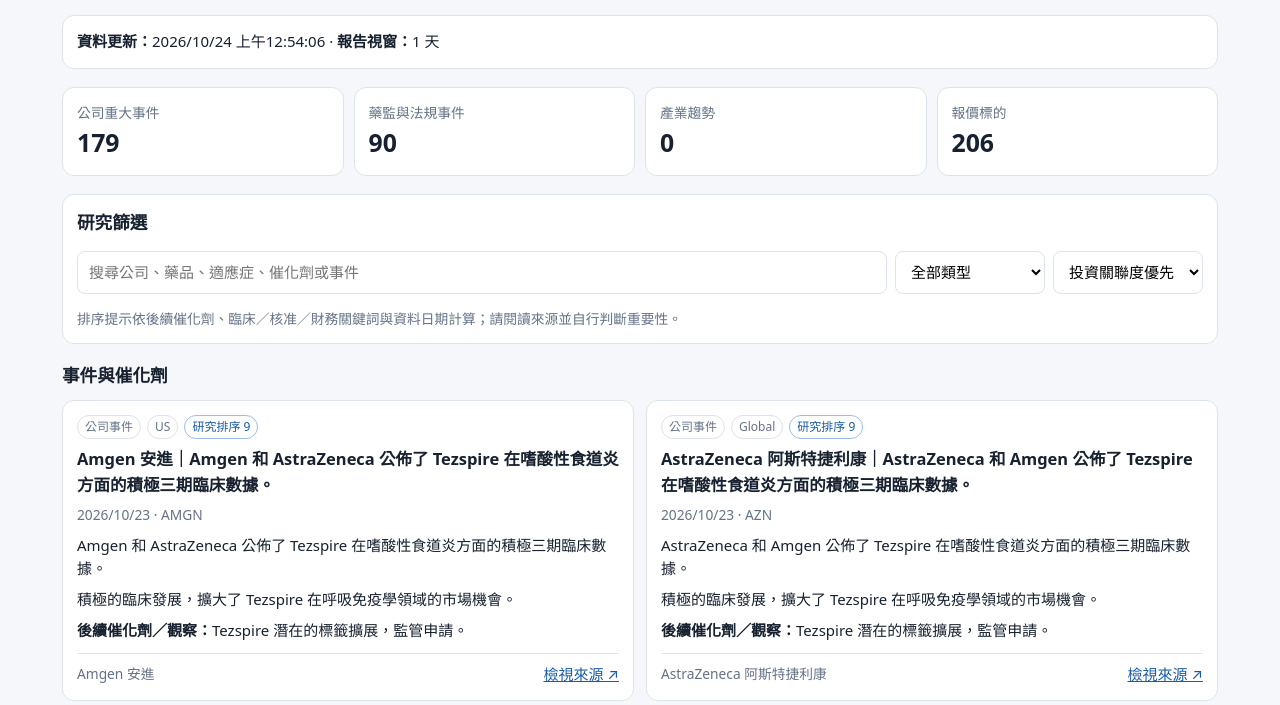
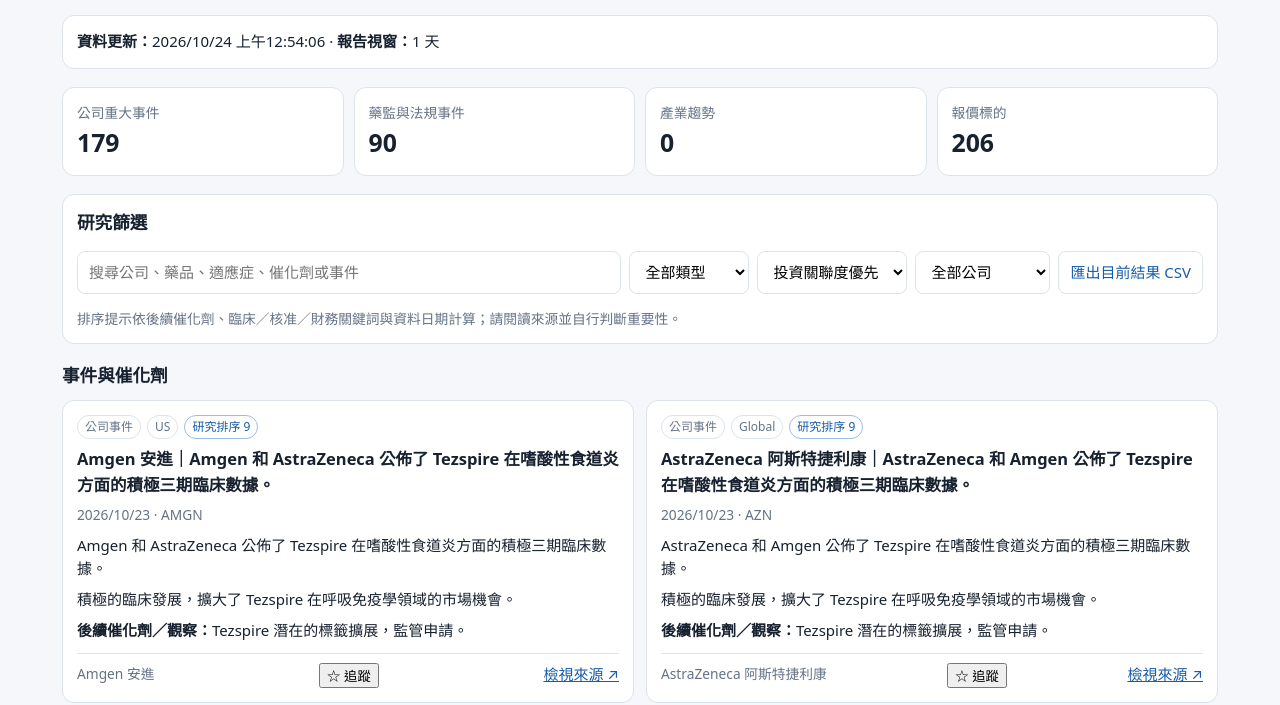
Before and after one commit to TheEnd8/healthcare, a website: page investment.html in a window 1280 px wide. Shown: the part 95-800 px from the top of the page. Drawn offline with Linux system fonts and the light colour scheme.

Commit message:
feat: add company watchlist and CSV export

```diff
--- a/investment.html
+++ b/investment.html
@@ -3,7 +3,7 @@
 <style>
 :root{color-scheme:light;--bg:#f5f7fa;--panel:#fff;--ink:#17212f;--muted:#657286;--line:#dce3eb;--blue:#175ca8}
 *{box-sizing:border-box}body{margin:0;background:var(--bg);color:var(--ink);font:15px/1.55 system-ui,-apple-system,"Noto Sans TC",sans-serif}main{max-width:1200px;margin:auto;padding:22px}h1{font-size:1.7rem;margin:0}h2{font-size:1.1rem;margin:0 0 10px}.sub{color:var(--muted);margin:5px 0 18px}
-.stats{display:grid;grid-template-columns:repeat(4,minmax(0,1fr));gap:10px;margin:18px 0}.stat,.panel,.event{background:var(--panel);border:1px solid var(--line);border-radius:12px;padding:14px}.num{font-size:1.55rem;font-weight:750}.muted{color:var(--muted);font-size:.86rem}.tools{display:flex;flex-wrap:wrap;gap:8px;margin:14px 0}.tools input,.tools select{font:inherit;padding:9px 11px;border:1px solid var(--line);border-radius:8px;background:white;min-width:150px}.tools input{flex:1}
+.stats{display:grid;grid-template-columns:repeat(4,minmax(0,1fr));gap:10px;margin:18px 0}.stat,.panel,.event{background:var(--panel);border:1px solid var(--line);border-radius:12px;padding:14px}.num{font-size:1.55rem;font-weight:750}.muted{color:var(--muted);font-size:.86rem}.tools{display:flex;flex-wrap:wrap;gap:8px;margin:14px 0}.tools input,.tools select,.tools button{font:inherit;padding:9px 11px;border:1px solid var(--line);border-radius:8px;background:white;min-width:120px}.tools input{flex:1}.tools button{cursor:pointer;color:var(--blue)}
 .events{display:grid;grid-template-columns:repeat(2,minmax(0,1fr));gap:12px}.event h3{font-size:1.03rem;margin:7px 0}.tags{display:flex;gap:6px;flex-wrap:wrap}.tag{font-size:.75rem;border:1px solid var(--line);padding:2px 7px;border-radius:99px;color:var(--muted)}.tag.score{color:var(--blue);border-color:#9bbde7}.event p{margin:8px 0}.event .footer{border-top:1px solid var(--line);margin-top:10px;padding-top:9px;display:flex;justify-content:space-between;gap:8px;flex-wrap:wrap}.event a{color:var(--blue)}
 .notice{padding:10px 12px;border-radius:8px;background:#fff4df;color:#754500;margin:12px 0}.empty{padding:30px;text-align:center;color:var(--muted);background:white;border:1px dashed var(--line);border-radius:12px}
 @media(max-width:720px){main{padding:14px}.stats{grid-template-columns:repeat(2,minmax(0,1fr))}.events{grid-template-columns:1fr}h1{font-size:1.4rem}}
@@ -11,14 +11,16 @@
 <h1>生技投資情報工作台</h1><p class="sub">把藥監決策、公司事件與產業趨勢放在同一個研究流程中。評分僅為規則式排序提示，不是投資建議。</p>
 <div id="status" class="panel">正在載入最新報告…</div><div class="stats">
 <div class="stat"><div class="muted">公司重大事件</div><div class="num" id="nco">—</div></div><div class="stat"><div class="muted">藥監與法規事件</div><div class="num" id="nreg">—</div></div><div class="stat"><div class="muted">產業趨勢</div><div class="num" id="ndeep">—</div></div><div class="stat"><div class="muted">報價標的</div><div class="num" id="nquote">—</div></div></div>
-<div class="panel"><h2>研究篩選</h2><div class="tools"><input id="q" placeholder="搜尋公司、藥品、適應症、催化劑或事件"><select id="kind"><option value="all">全部類型</option><option value="company">公司事件</option><option value="reg">藥監／法規</option><option value="deep">產業趨勢</option></select><select id="sort"><option value="score">投資關聯度優先</option><option value="date">日期由新到舊</option></select></div><div class="muted">排序提示依後續催化劑、臨床／核准／財務關鍵詞與資料日期計算；請閱讀來源並自行判斷重要性。</div></div>
+<div class="panel"><h2>研究篩選</h2><div class="tools"><input id="q" placeholder="搜尋公司、藥品、適應症、催化劑或事件"><select id="kind"><option value="all">全部類型</option><option value="company">公司事件</option><option value="reg">藥監／法規</option><option value="deep">產業趨勢</option></select><select id="sort"><option value="score">投資關聯度優先</option><option value="date">日期由新到舊</option></select><select id="follow"><option value="all">全部公司</option><option value="watch">只看追蹤公司</option></select><button id="export">匯出目前結果 CSV</button></div><div class="muted">排序提示依後續催化劑、臨床／核准／財務關鍵詞與資料日期計算；請閱讀來源並自行判斷重要性。</div></div>
 <div id="notice"></div><h2 style="margin:18px 0 10px">事件與催化劑</h2><div id="events" class="events"></div>
 <p class="muted" style="margin-top:18px">資料沿用情報站的 report.json。新聞與 AI 摘要可能有誤；重大投資決策前請核對公司公告、監管機關及原始論文。</p></main>
 <script>
-const $=s=>document.querySelector(s);const esc=v=>String(v??'').replace(/[&<>"']/g,c=>({'&':'&amp;','<':'&lt;','>':'&gt;','"':'&quot;',"'":'&#39;'}[c]));const safeUrl=u=>{try{const x=new URL(u);return ['https:','http:'].includes(x.protocol)?x.href:''}catch{return ''}};const dateOK=d=>/^\d{4}\/\d{2}\/\d{2}$/.test(d||'');let all=[];
+const $=s=>document.querySelector(s);const esc=v=>String(v??'').replace(/[&<>"']/g,c=>({'&':'&amp;','<':'&lt;','>':'&gt;','"':'&quot;',"'":'&#39;'}[c]));const safeUrl=u=>{try{const x=new URL(u);return ['https:','http:'].includes(x.protocol)?x.href:''}catch{return ''}};const dateOK=d=>/^\d{4}\/\d{2}\/\d{2}$/.test(d||'');let all=[];const watchlist=new Set(JSON.parse(localStorage.getItem('healthcare.watchlist')||'[]'));const watchKey=e=>e.ticker||e.company||e.title;
 function score(e){const s=(e.title+' '+e.event+' '+e.catalyst+' '+e.summary+' '+e.detail).toLowerCase();let n=0;for(const [re,p] of [[/phase 3|phase iii|臨床三期|三期|pdufa|核准|批准|上市申請|優先審查|收購|併購|授權|license|acquisition/i,4],[/臨床|試驗|readout|數據|財報|營收|合作|里程碑|專利|支付|給付/i,2],[/催化|預定|預計|申請|審議|審查/i,1]])if(re.test(s))n+=p;if(e.kind==='reg')n++;if(dateOK(e.date)){const age=(Date.now()-new Date(e.date.replace(/\//g,'-')+'T12:00:00Z').getTime())/86400000;if(age<3)n+=2;else if(age<8)n++;}return n}
 function normalize(r){const out=[];(r.co||[]).forEach(x=>out.push({kind:'company',date:x.date,title:(x.name||x.sym||'公司事件')+'｜'+(x.event||'重大進展'),company:x.name||x.sym||'',ticker:x.sym||'',summary:x.impact||'',catalyst:x.catalyst||'',detail:x.event||'',url:safeUrl(x.url),market:x.market||'',raw:x}));(r.reg||[]).forEach(x=>out.push({kind:'reg',date:x.date,title:(x.org||'藥監')+'｜'+(x.name||'監管事件'),company:x.company||'',ticker:'',summary:x.value||'',catalyst:/PDUFA|CHMP|審議中/.test(x.type||'')?x.type:'',detail:[x.type,x.indication].filter(Boolean).join(' · '),url:safeUrl(x.url),market:x.org||'',raw:x}));(r.deep||[]).forEach(x=>out.push({kind:'deep',date:x.d,title:x.title||'產業趨勢',company:(x.cos||[]).map(c=>c.n).filter(Boolean).join('、'),ticker:(x.cos||[]).map(c=>c.s).filter(Boolean).join(', '),summary:(x.points||[]).join(' '),catalyst:x.trend||'',detail:x.type||'',url:safeUrl(x.url),market:'全球',raw:x}));return out.filter(e=>e.title)}
-function render(){const q=$('#q').value.trim().toLowerCase(),kind=$('#kind').value,sort=$('#sort').value;const list=all.filter(e=>(kind==='all'||e.kind===kind)&&(!q||[e.title,e.company,e.ticker,e.summary,e.catalyst,e.detail,e.market].join(' ').toLowerCase().includes(q)));list.sort(sort==='date'?(a,b)=>(b.date||'').localeCompare(a.date||''):(a,b)=>score(b)-score(a)||(b.date||'').localeCompare(a.date||''));$('#events').innerHTML=list.length?list.map(e=>'<article class="event"><div class="tags"><span class="tag">'+(e.kind==='company'?'公司事件':e.kind==='reg'?'藥監／法規':'產業趨勢')+'</span><span class="tag">'+esc(e.market||'')+'</span><span class="tag score">研究排序 '+score(e)+'</span></div><h3>'+esc(e.title)+'</h3><div class="muted">'+esc(e.date||'日期待確認')+(e.ticker?' · '+esc(e.ticker):'')+'</div>'+(e.detail?'<p>'+esc(e.detail)+'</p>':'')+(e.summary?'<p>'+esc(e.summary)+'</p>':'')+(e.catalyst?'<p><b>後續催化劑／觀察：</b>'+esc(e.catalyst)+'</p>':'')+'<div class="footer"><span class="muted">'+esc(e.company||'')+'</span>'+(e.url?'<a href="'+esc(e.url)+'" target="_blank" rel="noopener noreferrer">檢視來源 ↗</a>':'<span class="muted">無有效來源連結</span>')+'</div></article>').join(''):'<div class="empty">沒有符合條件的事件。試試其他關鍵字或類型。</div>'}
+function render(){const q=$('#q').value.trim().toLowerCase(),kind=$('#kind').value,sort=$('#sort').value;const list=all.filter(e=>(kind==='all'||e.kind===kind)&&(!q||[e.title,e.company,e.ticker,e.summary,e.catalyst,e.detail,e.market].join(' ').toLowerCase().includes(q))&&($('#follow').value!=='watch'||watchlist.has(watchKey(e))));list.sort(sort==='date'?(a,b)=>(b.date||'').localeCompare(a.date||''):(a,b)=>score(b)-score(a)||(b.date||'').localeCompare(a.date||''));$('#events').innerHTML=list.length?list.map(e=>'<article class="event"><div class="tags"><span class="tag">'+(e.kind==='company'?'公司事件':e.kind==='reg'?'藥監／法規':'產業趨勢')+'</span><span class="tag">'+esc(e.market||'')+'</span><span class="tag score">研究排序 '+score(e)+'</span></div><h3>'+esc(e.title)+'</h3><div class="muted">'+esc(e.date||'日期待確認')+(e.ticker?' · '+esc(e.ticker):'')+'</div>'+(e.detail?'<p>'+esc(e.detail)+'</p>':'')+(e.summary?'<p>'+esc(e.summary)+'</p>':'')+(e.catalyst?'<p><b>後續催化劑／觀察：</b>'+esc(e.catalyst)+'</p>':'')+'<div class="footer"><span class="muted">'+esc(e.company||'')+'</span><button type="button" class="watch" data-watch="'+esc(watchKey(e))+'">'+(watchlist.has(watchKey(e))?'★ 已追蹤':'☆ 追蹤')+'</button>'+(e.url?'<a href="'+esc(e.url)+'" target="_blank" rel="noopener noreferrer">檢視來源 ↗</a>':'<span class="muted">無有效來源連結</span>')+'</div></article>').join(''):'<div class="empty">沒有符合條件的事件。試試其他關鍵字或類型。</div>'}
 async function init(){try{const res=await fetch('data/report.json?ts='+Date.now(),{cache:'no-store'});if(!res.ok)throw new Error('HTTP '+res.status);const r=await res.json();if(!r||!Array.isArray(r.co)||!Array.isArray(r.reg)||!Array.isArray(r.deep))throw new Error('報告格式不符合預期');all=normalize(r);$('#nco').textContent=r.co.length;$('#nreg').textContent=r.reg.length;$('#ndeep').textContent=r.deep.length;$('#nquote').textContent=Object.keys(r.quotes||{}).length;const ts=Number(r.ts),age=Number.isFinite(ts)?Math.max(0,(Date.now()-ts)/3600000):Infinity;$('#status').innerHTML='<b>資料更新：</b>'+(Number.isFinite(ts)?new Date(ts).toLocaleString('zh-TW'):'時間未知')+' · <b>報告視窗：</b>'+esc(r.window??'—')+' 天';if(age>30)$('#notice').innerHTML='<div class="notice">資料可能已過期（超過 30 小時未更新）。請確認 GitHub Actions 最近一次執行狀態。</div>';else if(age>18)$('#notice').innerHTML='<div class="notice">資料更新稍有延遲；投資前請確認最新公司公告及監管來源。</div>';render()}catch(e){$('#status').innerHTML='<div class="notice">無法載入報告：'+esc(e.message)+'。請返回 <a href="index.html">主情報站</a>，並檢查 data/report.json 是否可用。</div>'}}
-['#q','#kind','#sort'].forEach(s=>$(s).addEventListener('input',render));init();
+$('#events').addEventListener('click',e=>{const b=e.target.closest('[data-watch]');if(!b)return;const k=b.dataset.watch;if(watchlist.has(k))watchlist.delete(k);else watchlist.add(k);localStorage.setItem('healthcare.watchlist',JSON.stringify([...watchlist]));render()});
+$('#export').addEventListener('click',()=>{const q=$('#q').value.trim().toLowerCase(),kind=$('#kind').value,follow=$('#follow').value,sort=$('#sort').value;const rows=all.filter(e=>(kind==='all'||e.kind===kind)&&(!q||[e.title,e.company,e.ticker,e.summary,e.catalyst,e.detail,e.market].join(' ').toLowerCase().includes(q))&&(follow!=='watch'||watchlist.has(watchKey(e))));rows.sort(sort==='date'?(a,b)=>(b.date||'').localeCompare(a.date||''):(a,b)=>score(b)-score(a));const cols=['類型','日期','標題','公司','代號','摘要','後續催化劑','市場','來源'];const val=v=>'"'+String(v??'').replace(/"/g,'""')+'"';const csv='\\ufeff'+[cols,...rows.map(e=>[e.kind,e.date,e.title,e.company,e.ticker,e.summary,e.catalyst,e.market,e.url])].map(r=>r.map(val).join(',')).join('\\r\\n');const a=document.createElement('a');a.href=URL.createObjectURL(new Blob([csv],{type:'text/csv;charset=utf-8;'}));a.download='healthcare-investment-events.csv';a.click();URL.revokeObjectURL(a.href)});
+['#q','#kind','#sort','#follow'].forEach(s=>$(s).addEventListener('input',render));init();
 </script></body></html>
```
Also changed, not shown: admin.html (+1 -1 lines).
